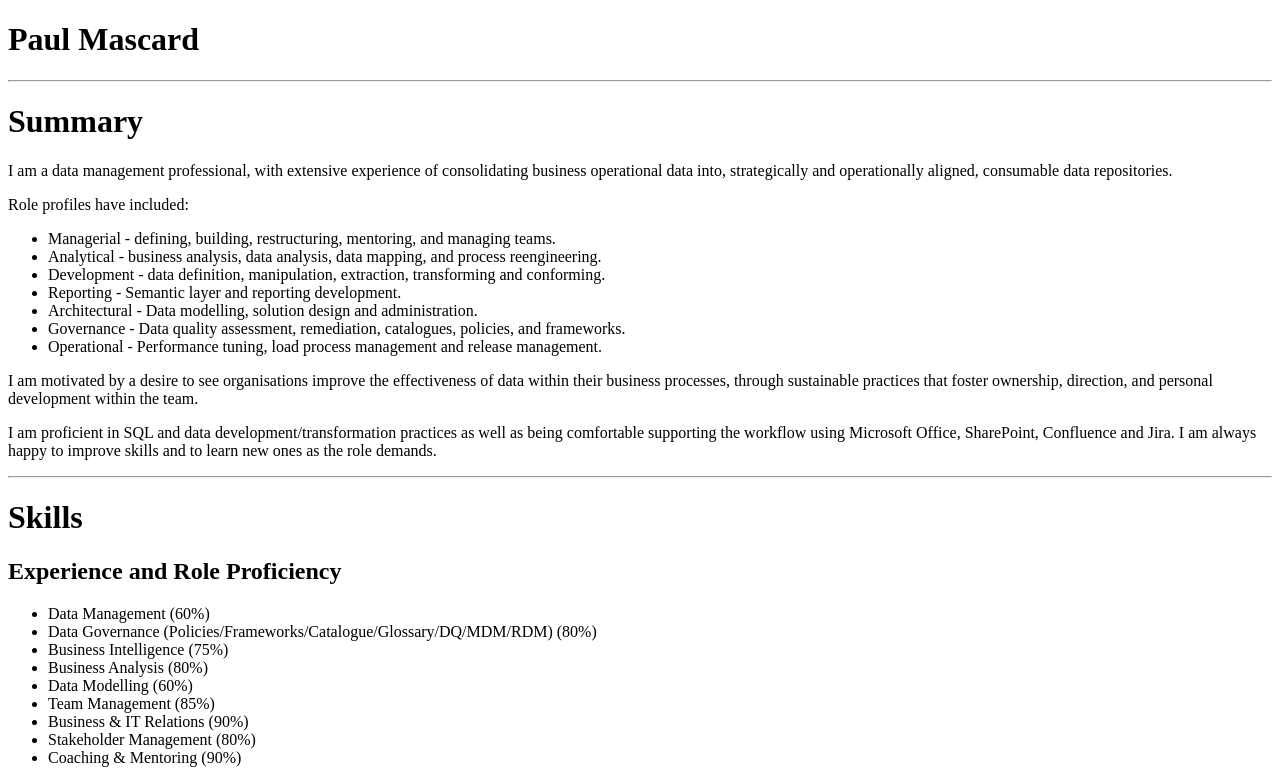
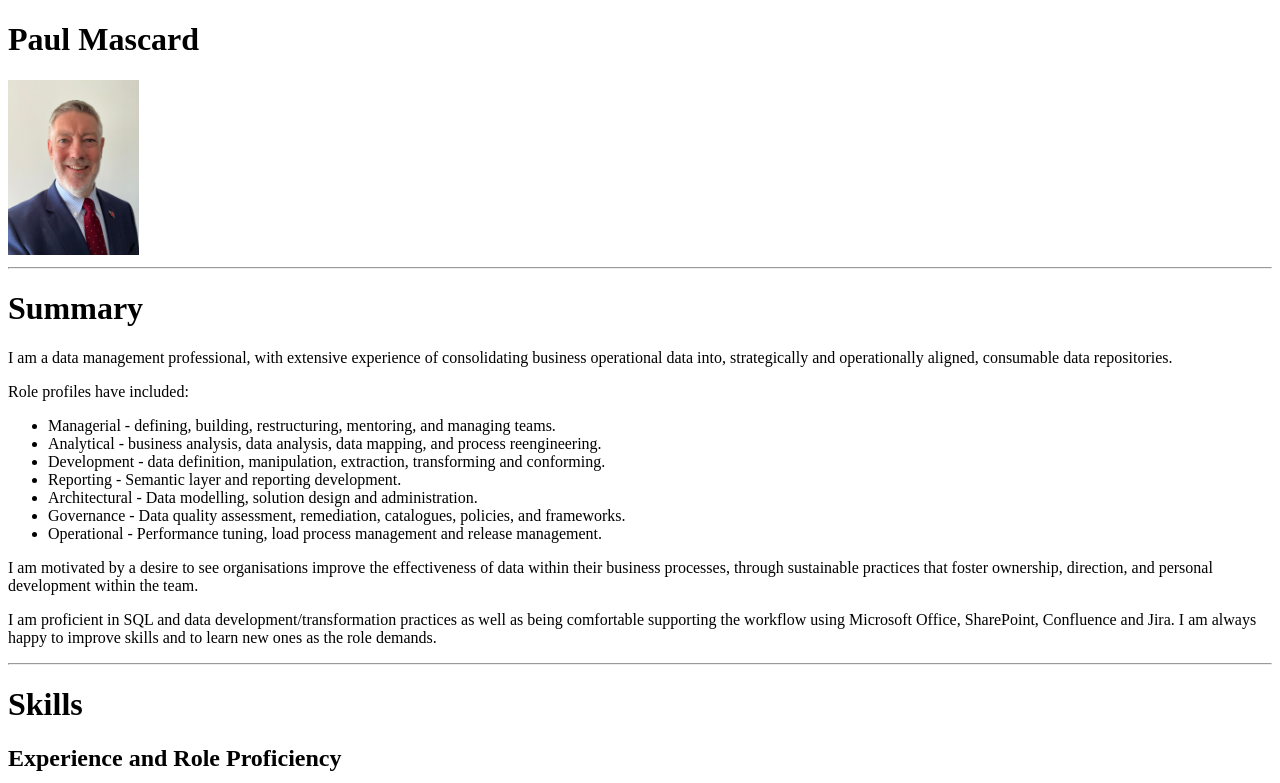
Before and after one commit to pmascard/cv, a plain HTML site: page index.html in a window 1280 px wide. Shown: the top 783 px of the page. Drawn offline with Linux system fonts and the light colour scheme.

Commit message:
Add files via upload

```diff
--- a/index.html
+++ b/index.html
@@ -7,6 +7,7 @@
 
 <body>
     <h1>Paul Mascard</h1>
+    <img src="IMG_0584.JPEG" alt="profile image of Paul Mascard" height="175">
     <hr>
     <h1>Summary</h1>
         <p>
```
Also changed, not shown: IMG_0584.JPEG (added).
